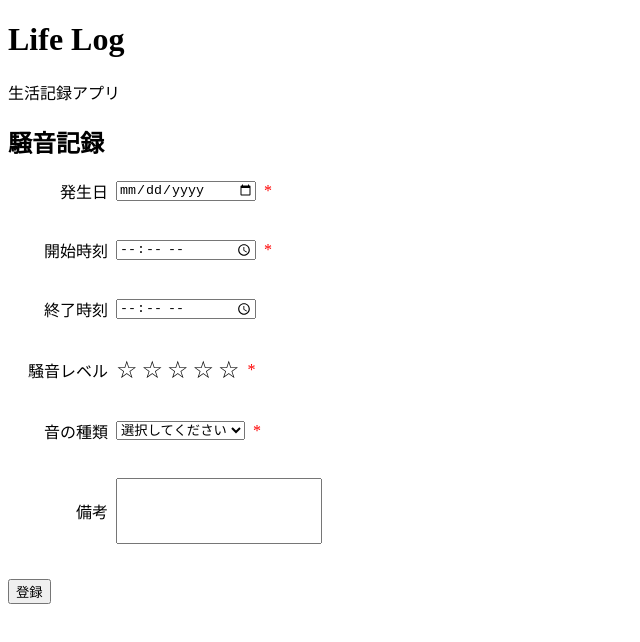
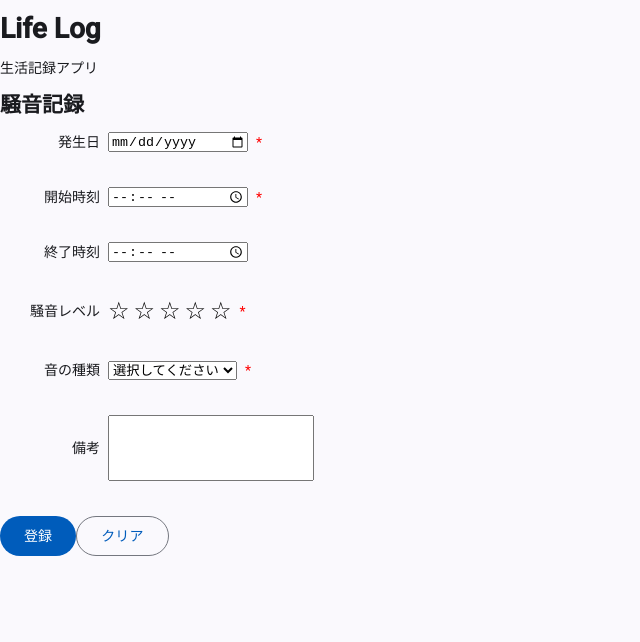
Before and after one commit to k5-mina/life-log-frontend, an Angular app: page / in a window 1280 px wide. Shown: the top 642 px of the page, without its empty margins (0-640 px from the left). Built offline with nearby package versions, Linux system fonts and the light colour scheme.

Commit message:
騒音記録画面のレイアウト調整

```diff
--- a/package.json
+++ b/package.json
@@ -12,10 +12,12 @@
   "private": true,
   "packageManager": "npm@11.13.0",
   "dependencies": {
+    "@angular/cdk": "^22.2.1",
     "@angular/common": "^22.0.0",
     "@angular/compiler": "^22.0.0",
     "@angular/core": "^22.0.0",
     "@angular/forms": "^22.0.0",
+    "@angular/material": "^22.2.1",
     "@angular/platform-browser": "^22.0.0",
     "@angular/router": "^22.0.0",
     "rxjs": "~7.8.0",
--- a/src/app/features/noise-log/noise-log-form/noise-log-form.html
+++ b/src/app/features/noise-log/noise-log-form/noise-log-form.html
@@ -3,6 +3,7 @@
 
     <form [formGroup]="noiseLogForm" (ngSubmit)="onSubmit()">
         <div class="form-row">
+            <div class="input-row">
                 <label for="occurrenceDate">発生日</label>
                 <input id="occurrenceDate" type="date" formControlName="occurrenceDate">
                 <span class="required">*</span>
@@ -16,8 +17,10 @@
                     発生日を入力してください
                 </span>
             }
+        </div>
 
         <div class="form-row">
+            <div class="input-row">
                 <label for="startTime">開始時刻</label>
                 <input id="startTime" type="time" formControlName="startTime">
                 <span class="required">*</span>
@@ -31,8 +34,10 @@
                     開始時刻を入力してください
                 </span>
             }
+        </div>
 
         <div class="form-row">
+            <div class="input-row">
                 <label for="endTime">終了時刻</label>
                 <input id="endTime" type="time" formControlName="endTime">
             </div>
@@ -42,8 +47,10 @@
                     終了時刻は開始時刻より未来にしてください
                 </span>
             }
+        </div>
 
         <div class="form-row">
+            <div class="input-row">
                 <span class="form-label">騒音レベル</span>
 
                 <div class="stars">
@@ -75,8 +82,10 @@
                     騒音レベルを選択してください
                 </span>
             }
+        </div>
 
         <div class="form-row">
+            <div class="input-row">
                 <label for="noiseType">音の種類</label>
 
                 <select id="noiseType" formControlName="noiseType">
@@ -98,14 +107,25 @@
                     音の種類を入力してください
                 </span>
             }
+        </div>
 
         <div class="form-row">
+            <div class="input-row">
                 <label for="memo">備考</label>
                 <textarea id="memo" class="memo" maxlength="200" formControlName="memo"></textarea>
             </div>
+        </div>
 
         <div class="form-row">
-            <button type="submit">登録</button>
+            <button mat-flat-button type="submit">
+                登録
+            </button>
+
+            <button mat-stroked-button
+                type="button"
+                (click)="clearForm()">
+                クリア
+            </button>
         </div>
     </form>
 </section>
--- a/src/app/features/noise-log/noise-log-form/noise-log-form.scss
+++ b/src/app/features/noise-log/noise-log-form/noise-log-form.scss
@@ -1,7 +1,7 @@
 .form-row {
-    display: flex;
-    align-items: center;
-    gap: 8px;
+    // display: flex;
+    // align-items: center;
+    // gap: 8px;
     margin-bottom: 35px;
 }
 
@@ -15,6 +15,12 @@
     width: 140px;
     height: 20px;
     box-sizing: border-box;
+}
+
+.input-row {
+    display: flex;
+    align-items: center;
+    gap: 8px;
 }
 
 .required {
@@ -39,3 +45,9 @@
     height: 60px;
     resize: none;
 }
+
+.error-message {
+    display: block;
+    margin-left: 108px;
+    color: red;
+}
--- a/src/app/features/noise-log/noise-log-form/noise-log-form.ts
+++ b/src/app/features/noise-log/noise-log-form/noise-log-form.ts
@@ -7,10 +7,12 @@ import {
   ValidationErrors,
   Validators,
 } from '@angular/forms';
+import { MatButtonModule } from '@angular/material/button';
+
 import { NoiseLog } from '../noise-log';
 
 @Component({
-  imports: [ReactiveFormsModule],
+  imports: [ReactiveFormsModule, MatButtonModule],
   selector: 'app-noise-log-form',
   styleUrl: './noise-log-form.scss',
   templateUrl: './noise-log-form.html',
@@ -69,6 +71,9 @@ export class NoiseLogForm {
     control.markAsTouched();
   }
 
+  /**
+   * フォームの入力内容をサービスに連携します。
+   */
   onSubmit(): void {
     // 全項目を触った状態にする
     this.noiseLogForm.markAllAsTouched();
@@ -87,4 +92,11 @@ export class NoiseLogForm {
       },
     });
   }
+
+  /**
+   * フォームの入力内容をクリアします。
+   */
+  clearForm(): void {
+    this.noiseLogForm.reset();
+  }
 }
--- a/src/index.html
+++ b/src/index.html
@@ -1,11 +1,21 @@
 <!doctype html>
 <html lang="en">
   <head>
-  <meta charset="utf-8">
+    <meta charset="utf-8" />
     <title>LifeLogFrontend</title>
-  <base href="/">
-  <meta name="viewport" content="width=device-width, initial-scale=1">
-  <link rel="icon" type="image/x-icon" href="favicon.ico">
+    <base href="/" />
+    <meta name="viewport" content="width=device-width, initial-scale=1" />
+    <link rel="icon" type="image/x-icon" href="favicon.ico" />
+    <link rel="preconnect" href="https://fonts.googleapis.com" />
+    <link rel="preconnect" href="https://fonts.gstatic.com" crossorigin />
+    <link
+      href="https://fonts.googleapis.com/css2?family=Roboto:wght@300;400;500&display=swap"
+      rel="stylesheet"
+    />
+    <link
+      href="https://fonts.googleapis.com/icon?family=Material+Symbols+Outlined"
+      rel="stylesheet"
+    />
   </head>
   <body>
     <app-root></app-root>
--- a/src/styles.scss
+++ b/src/styles.scss
@@ -1 +1,39 @@
+// Include theming for Angular Material with `mat.theme()`.
+// This Sass mixin will define CSS variables that are used for styling Angular Material
+// components according to the Material 3 design spec.
+// Learn more about theming and how to use it for your application's
+// custom components at https://material.angular.dev/guide/theming
+@use '@angular/material' as mat;
+
+html {
+  height: 100%;
+  @include mat.theme(
+    (
+      color: (
+        primary: mat.$azure-palette,
+        tertiary: mat.$blue-palette,
+      ),
+      typography: Roboto,
+      density: 0,
+    )
+  );
+}
+
+body {
+  // Default the application to a light color theme. This can be changed to
+  // `dark` to enable the dark color theme, or to `light dark` to defer to the
+  // user's system settings.
+  color-scheme: light;
+
+  // Set a default background, font and text colors for the application using
+  // Angular Material's system-level CSS variables. Learn more about these
+  // variables at https://material.angular.dev/guide/system-variables
+  background-color: var(--mat-sys-surface);
+  color: var(--mat-sys-on-surface);
+  font: var(--mat-sys-body-medium);
+
+  // Reset the user agent margin.
+  margin: 0;
+  height: 100%;
+}
 /* You can add global styles to this file, and also import other style files */
```
Also changed, not shown: 1 other file (tests, documents, lock files or other folders). Lines whose indentation alone changed are shown as unchanged.
